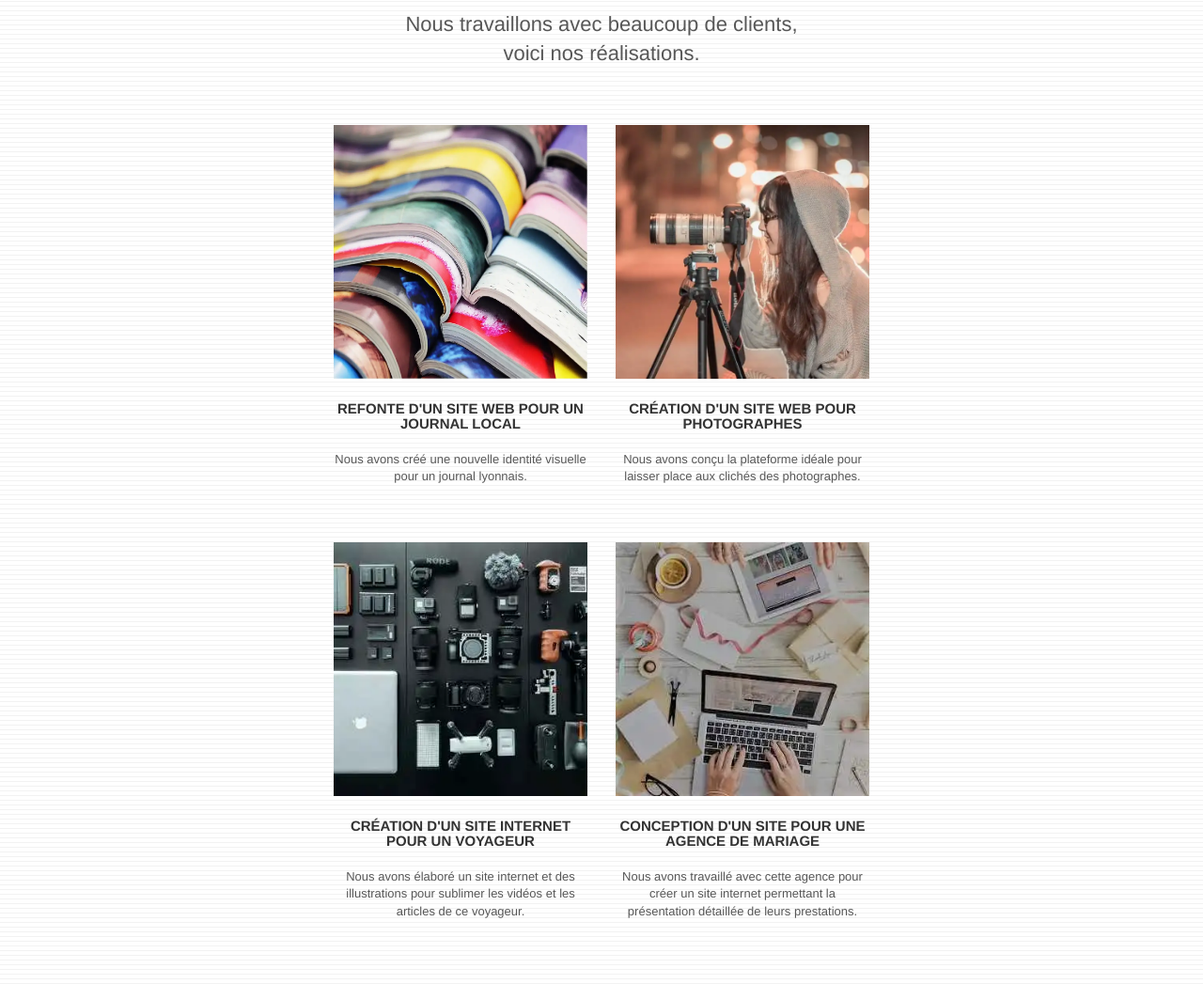
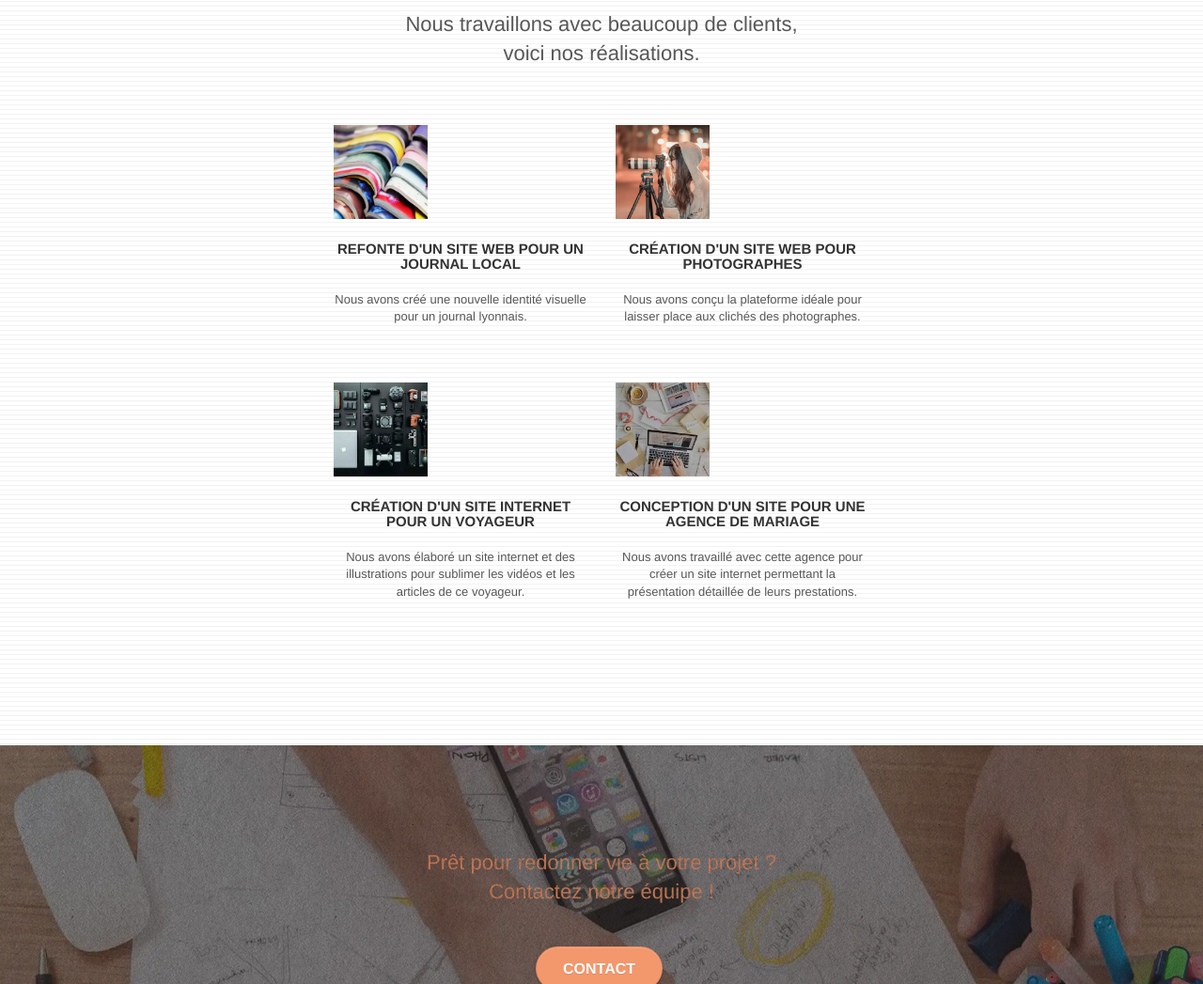
Before and after one commit to Scoffgard/lapanthere, a plain HTML site: page index.html in a window 1280 px wide. Shown: the part 1860-2907 px from the top of the page at 94% size. Drawn offline with Linux system fonts and the light colour scheme.

Commit message:
Make html w3c compliant

```diff
--- a/index.html
+++ b/index.html
@@ -6,7 +6,7 @@
 		<meta name="description" content="L'agence La Panthère est une agence de web design qui aide les entreprises à devenir attractives et visibles sur Internet">
 		<meta name="keywords" content="Agence web à paris, stratégie web, web design, illustrations, design de site web, site web, web, internet, site internet, site">
 		<meta name="robots" content="index, follow">
-		<meta http-equiv="Content-Type" content="text/html; charset=utf-8">
+		<meta http-equiv="Content-Type" content="text/html">
 		<meta name="language" content="French">
     <meta name="viewport" content="width=device-width, initial-scale=1.0, viewport-fit=cover">
     <link rel="shortcut icon" type="image/png" href="favicon.jpg">
@@ -170,7 +170,7 @@
 		</div>
 		<div class="row tight-width-whitespace portfolio-row">
 			<div class="col-sm-6">
-				<a href="#" data-lightbox="img/1.webp" data-gallery-id="gallery-1" data-caption="Refonte d'un site web pour un journal local" data-frame="snapshot-lb"><img src="img/1.webp" alt="paris web design logo agence web meilleure agence et refonte site web journal" class="img-responsive portfolio-thumb" width="100%" height="100%" /></a>
+				<a href="#" data-lightbox="img/1.webp" data-gallery-id="gallery-1" data-caption="Refonte d'un site web pour un journal local" data-frame="snapshot-lb"><img src="img/1.webp" alt="paris web design logo agence web meilleure agence et refonte site web journal" class="img-responsive portfolio-thumb" width="100" height="100" /></a>
 				<h3 class="mg-md text-center">
 					Refonte d'un site web pour un journal local
 				</h3>
@@ -179,7 +179,7 @@
 				</p>
 			</div>
 			<div class="col-sm-6">
-				<a href="#" data-lightbox="img/2.webp" data-gallery-id="gallery-1" data-caption="Création d'un site web pour photographes" data-frame="snapshot-lb"><img src="img/2.webp" class="img-responsive portfolio-thumb" alt="paris web design logo agence web meilleure agence, Création d'un site web pour photographes" width="100%" height="100%" /></a>
+				<a href="#" data-lightbox="img/2.webp" data-gallery-id="gallery-1" data-caption="Création d'un site web pour photographes" data-frame="snapshot-lb"><img src="img/2.webp" class="img-responsive portfolio-thumb" alt="paris web design logo agence web meilleure agence, Création d'un site web pour photographes" width="100" height="100" /></a>
 				<h3 class="mg-md text-center">
 					Création d'un site web pour photographes
 				</h3>
@@ -190,7 +190,7 @@
 		</div>
 		<div class="row tight-width-whitespace portfolio-row">
 			<div class="col-sm-6">
-				<a href="#" data-lightbox="img/3.webp" data-gallery-id="gallery-1" data-caption="Création d'un site internet pour un voyageur" data-frame="snapshot-lb"><img src="img/3.webp" class="img-responsive portfolio-thumb" alt="paris web design logo agence web meilleure agence, Création d'un site web pour voyageur" width="100%" height="100%" /></a>
+				<a href="#" data-lightbox="img/3.webp" data-gallery-id="gallery-1" data-caption="Création d'un site internet pour un voyageur" data-frame="snapshot-lb"><img src="img/3.webp" class="img-responsive portfolio-thumb" alt="paris web design logo agence web meilleure agence, Création d'un site web pour voyageur" width="100" height="100" /></a>
 				<h3 class="mg-md text-center">
 					Création d'un site internet pour un voyageur
 				</h3>
@@ -199,7 +199,7 @@
 				</p>
 			</div>
 			<div class="col-sm-6">
-				<a href="#" data-lightbox="img/4.webp" data-gallery-id="gallery-1" data-caption="Conception d'un site pour une agence de mariage" data-frame="snapshot-lb"><img src="img/4.webp" class="img-responsive portfolio-thumb" alt="paris web design logo agence web meilleure agence, Création d'un site web pour agence de mariage" width="100%" height="100%" /></a>
+				<a href="#" data-lightbox="img/4.webp" data-gallery-id="gallery-1" data-caption="Conception d'un site pour une agence de mariage" data-frame="snapshot-lb"><img src="img/4.webp" class="img-responsive portfolio-thumb" alt="paris web design logo agence web meilleure agence, Création d'un site web pour agence de mariage" width="100" height="100" /></a>
 				<h3 class="mg-md text-center">
 					Conception d'un site pour une agence de mariage
 				</h3>
```
